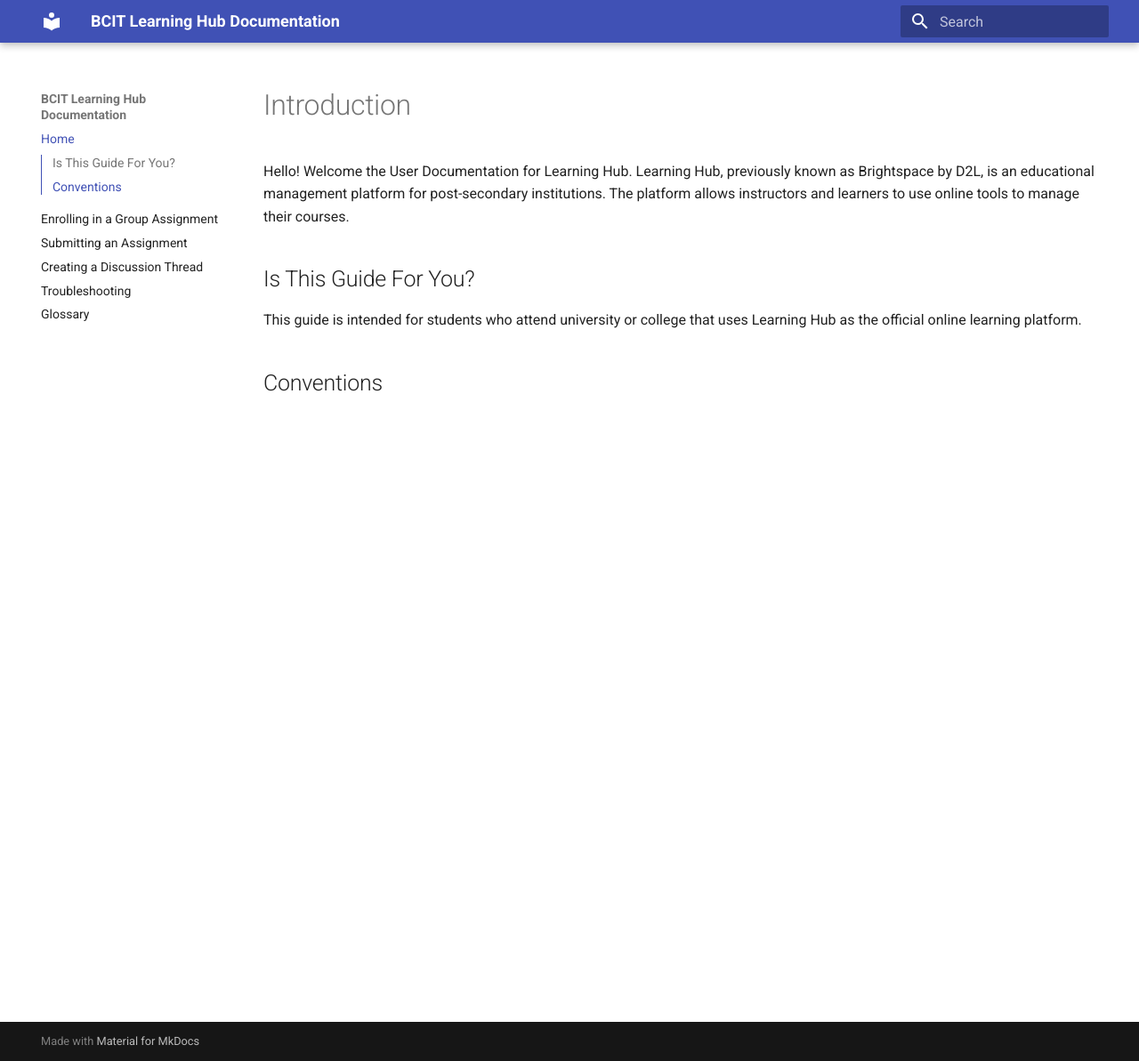
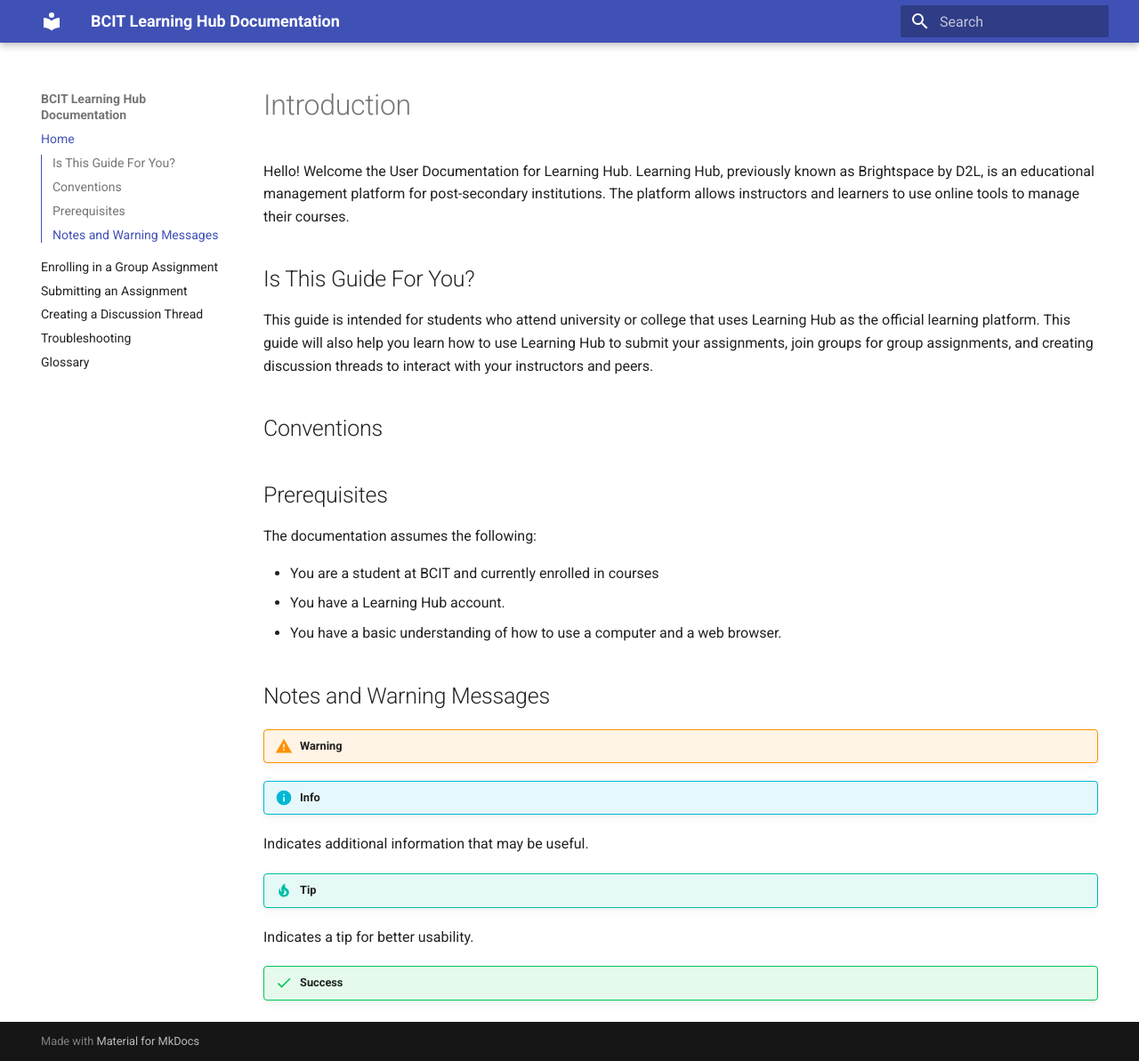
Before and after one commit to jaason-shi/learning-hub-user-documentation, an MkDocs documentation site: the page built from docs/index.md, in a window 1280 px wide and 1193 px high. Shown: the whole window at 89% size. Built offline with MkDocs 1.6.1 and Material for MkDocs 9.7.7, drawn with Linux system fonts in a browser that asks for light colours.

Commit message:
add notes and prerequisite sections

```diff
--- a/docs/index.md
+++ b/docs/index.md
@@ -4,9 +4,24 @@
 
 ## Is This Guide For You?
 
-This guide is intended for students who attend university or college that uses Learning Hub as the official online learning platform.
-
-<!-- ##  Operating system
-Brightspace Pulse is made for mobile devices that are have the operating systems Android 5.0 or later, and iOS 11.0 or later. -->
+This guide is intended for students who attend university or college that uses Learning Hub as the official learning platform. This guide will also help you learn how to use Learning Hub to submit your assignments, join groups for group assignments, and creating discussion threads to interact with your instructors and peers.
 
 ## Conventions
+
+## Prerequisites
+
+The documentation assumes the following:
+
+- You are a student at BCIT and currently enrolled in courses
+- You have a Learning Hub account.
+- You have a basic understanding of how to use a computer and a web browser.
+
+## Notes and Warning Messages
+
+!!! warning
+
+!!! info
+Indicates additional information that may be useful.
+!!! tip
+Indicates a tip for better usability.
+!!! success
```
